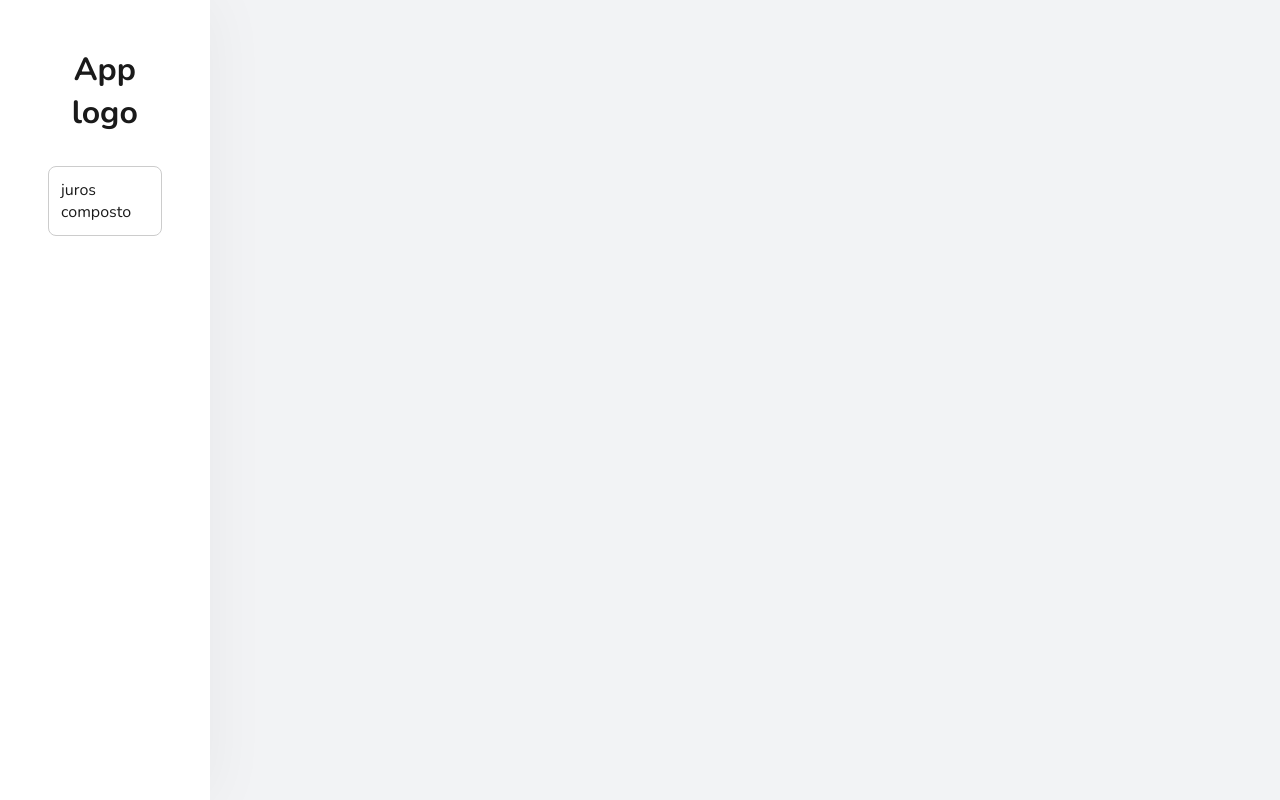
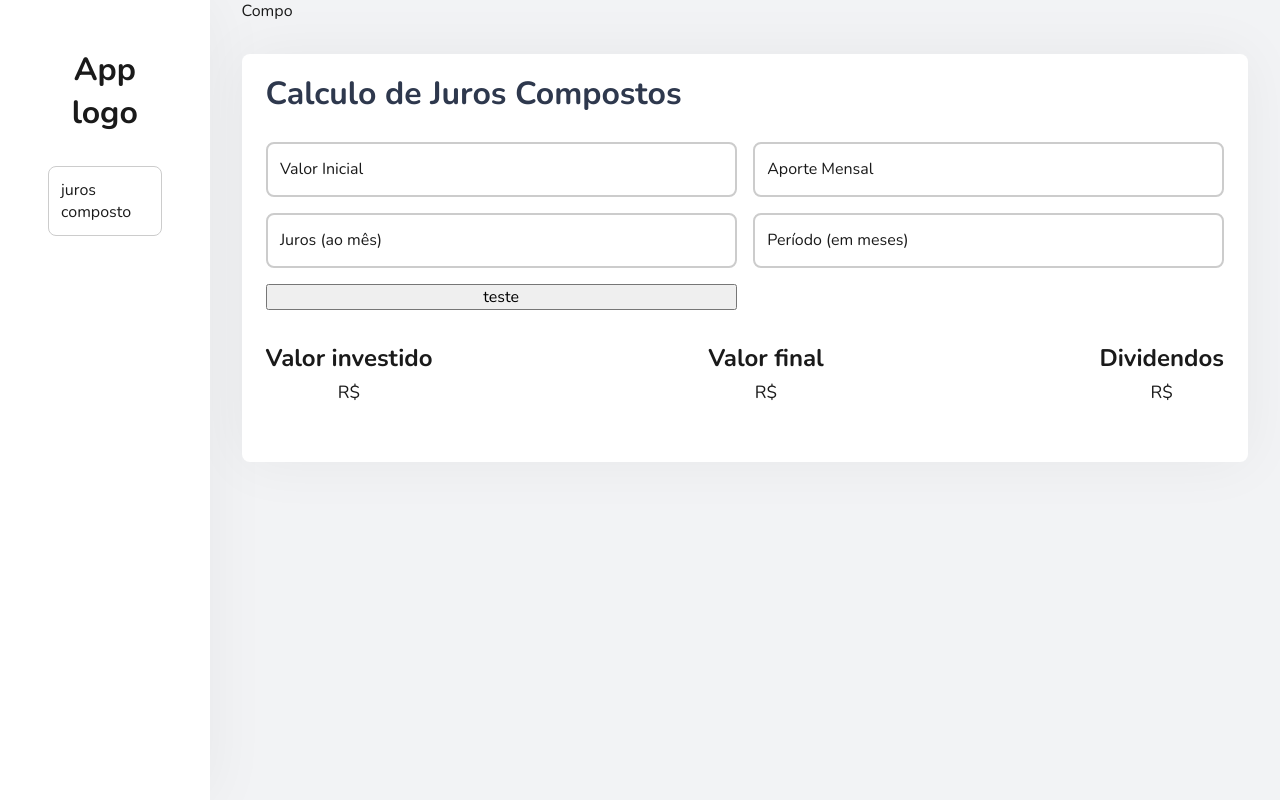
Before and after one commit to JaquesBoeno/ProsperGuard, a React (Vite) app in the folder packages/web/: page / in a window 1280 px wide. Built offline with nearby package versions, Linux system fonts and the light colour scheme.

Commit message:
add Compound Interest calculator

```diff
--- a/packages/web/src/App.tsx
+++ b/packages/web/src/App.tsx
@@ -2,6 +2,7 @@ import { BrowserRouter, Route, Routes } from 'react-router-dom'
 import './App.scss'
 import { SideBar } from './components/SideBar'
 import { Calcs } from './pages/Calcs'
+import { CompoundInterestContextProvider } from './contexts/CompoundInterestContext'
 
 const App = () => {
   return (
@@ -10,7 +11,14 @@ const App = () => {
         <SideBar />
         <div className="pages container">
           <Routes>
-            <Route path="/" element={<Calcs />} />
+            <Route
+              path="/"
+              element={
+                <CompoundInterestContextProvider>
+                  <Calcs />
+                </CompoundInterestContextProvider>
+              }
+            />
           </Routes>
         </div>
       </BrowserRouter>
--- a/packages/web/src/components/Input/CurrenceInput.tsx
+++ b/packages/web/src/components/Input/CurrencyInput.tsx
@@ -1,13 +1,14 @@
-import React, { useState } from 'react'
+import React, { Dispatch, SetStateAction, useState } from 'react'
 
 import './styles.scss'
 import { StandardInput } from '.'
 
 interface Props extends React.HTMLProps<HTMLInputElement> {
   label: string
+  setOutputValue: Dispatch<SetStateAction<number | undefined>>
 }
 
-const CurrencyInput: React.FC<Props> = ({ label, ...rest }) => {
+const CurrencyInput: React.FC<Props> = ({ label, setOutputValue, ...rest }) => {
   const [value, setValue] = useState('')
 
   const handleChange = (e: React.ChangeEvent<HTMLInputElement>) => {
@@ -21,6 +22,7 @@ const CurrencyInput: React.FC<Props> = ({ label, ...rest }) => {
       .padStart(4, '0')
     if (str == '0.00') str = ''
     setValue(str)
+    if (setOutputValue) setOutputValue(Number(str))
   }
 
   return (
--- a/packages/web/src/components/Input/index.tsx
+++ b/packages/web/src/components/Input/index.tsx
@@ -1,20 +1,33 @@
-import React from 'react'
+import React, { Dispatch, SetStateAction, useState } from 'react'
 import './styles.scss'
 
 interface Props extends React.HTMLProps<HTMLInputElement> {
   label: string
   prefix?: string
+  inputType?: 'number' | 'text'
+  setOutputValue?: Dispatch<SetStateAction<any>>
 }
 
 const StandardInput: React.FC<Props> = ({
   label,
   prefix,
   children,
+  inputType,
+  setOutputValue,
   ...rest
 }) => {
+  const [value, setValue] = useState('')
+
+  const handleChange = (e: React.ChangeEvent<HTMLInputElement>) => {
+    let str = e.target.value
+    if (inputType == 'number') str = str.replace(/\D/g, '')
+    setValue(str)
+    if (setOutputValue) setOutputValue(Number(str))
+  }
+
   return (
     <div className="InputComponent">
-      <input {...rest} required>
+      <input value={value} onChange={handleChange} {...rest} required>
         {children}
       </input>
       <span>{label}</span>
--- /dev/null
+++ b/packages/web/src/contexts/CompoundInterestContext.tsx
@@ -0,0 +1,79 @@
+import {
+  Dispatch,
+  ReactNode,
+  SetStateAction,
+  createContext,
+  useState,
+} from 'react'
+import {
+  FvWithMonthlyAndInitial,
+  Results,
+} from '../utils/formulasFinancialMathematics'
+
+interface CompoundInterestContextProps {
+  // Values
+  initialValue?: number
+  monthlyContribution?: number
+  interest?: number
+  time?: number
+
+  // Sets Values functions
+  setInitialValue: Dispatch<SetStateAction<number | undefined>>
+  setMonthlyContribution: Dispatch<SetStateAction<number | undefined>>
+  setInterest: Dispatch<SetStateAction<number | undefined>>
+  setTime: Dispatch<SetStateAction<number | undefined>>
+
+  // results
+  submit: () => void
+  results?: Results
+}
+
+export const CompoundInterestContext = createContext(
+  {} as CompoundInterestContextProps
+)
+
+interface CountdownProviderProps {
+  children: ReactNode
+}
+
+export const CompoundInterestContextProvider: React.FC<
+  CountdownProviderProps
+> = ({ children }) => {
+  const [initialValue, setInitialValue] = useState<number>()
+  const [monthlyContribution, setMonthlyContribution] = useState<number>()
+  const [interest, setInterest] = useState<number>()
+  const [time, setTime] = useState<number>()
+  const [results, setResults] = useState<Results>()
+
+  const submit = () => {
+    if (initialValue && monthlyContribution && interest && time) {
+      console.log(initialValue, monthlyContribution, interest, time)
+      setResults(
+        FvWithMonthlyAndInitial(
+          initialValue,
+          monthlyContribution,
+          interest / 100,
+          time
+        )
+      )
+    }
+  }
+  return (
+    <CompoundInterestContext.Provider
+      value={{
+        initialValue,
+        monthlyContribution,
+        interest,
+        time,
+        setInitialValue,
+        setMonthlyContribution,
+        setInterest,
+        setTime,
+        results,
+        submit,
+      }}
+    >
+      {children}
+    </CompoundInterestContext.Provider>
+  )
+}
--- a/packages/web/src/pages/Calcs/index.tsx
+++ b/packages/web/src/pages/Calcs/index.tsx
@@ -1,11 +1,62 @@
-import React from 'react'
+import React, { useContext } from 'react'
 
 import './styles.scss'
+import { CurrencyInput } from '../../components/Input/CurrencyInput'
+import { StandardInput } from '../../components/Input'
+import { CompoundInterestContext } from '../../contexts/CompoundInterestContext'
 
 const Calcs: React.FC = () => {
+  const {
+    setInitialValue,
+    setMonthlyContribution,
+    setInterest,
+    setTime,
+    submit,
+    results,
+  } = useContext(CompoundInterestContext)
+
   return (
-    <div className="">
-      <h1></h1>
+    <div className="CalcsPage">
+      Compo
+      <section className="CompoundInterest">
+        <h1>Calculo de Juros Compostos</h1>
+        <div className="InputsWrapper">
+          <CurrencyInput
+            setOutputValue={setInitialValue}
+            label="Valor Inicial"
+          />
+          <CurrencyInput
+            setOutputValue={setMonthlyContribution}
+            label="Aporte Mensal"
+          />
+          <StandardInput
+            inputType="number"
+            setOutputValue={setInterest}
+            label="Juros (ao mês)"
+          />
+          <StandardInput
+            inputType="number"
+            setOutputValue={setTime}
+            label="Período (em meses)"
+          />
+          <button onClick={submit}>teste</button>
+        </div>
+        <div className="results">
+          <p>
+            Valor investido <br />
+            <span>R$ {results?.totalInvested}</span>
+          </p>
+          <p>
+            Valor final
+            <br /> <span>R$ {results?.fv}</span>
+          </p>
+          <p>
+            Dividendos <br />
+            <span>R$ {results?.totalDividends}</span>
+          </p>
+        </div>
+        <div className="graph"></div>
+      </section>
     </div>
   )
 }
--- a/packages/web/src/pages/Calcs/styles.scss
+++ b/packages/web/src/pages/Calcs/styles.scss
@@ -0,0 +1,25 @@
+.CalcsPage {
+  .CompoundInterest {
+    > div {
+      margin-top: 2rem;
+    }
+    .InputsWrapper {
+      display: grid;
+      grid-template-columns: 1fr 1fr;
+      gap: 1rem;
+    }
+    .results {
+      display: flex;
+      justify-content: space-between;
+      p {
+        font-weight: bold;
+        font-size: 1.5rem;
+        text-align: center;
+        span {
+          font-weight: 400;
+          font-size: 1.1rem;
+        }
+      }
+    }
+  }
+}
--- a/packages/web/src/utils/formulasFinancialMathematics.ts
+++ b/packages/web/src/utils/formulasFinancialMathematics.ts
@@ -32,9 +32,11 @@ export const FvWithMonthlyAndInitial = (
   I: number /* Interest per month */,
   T: number /* Interest per month */
 ) => {
-  const fv = CompoundInterest(C, I, T).fv + FvWithMonthly(R, I, T).fv
-  const totalInvested = C + R * T
-  const totalDividends = fv - totalInvested
+  const fv = Number(
+    (CompoundInterest(C, I, T).fv + FvWithMonthly(R, I, T).fv).toFixed(2)
+  )
+  const totalInvested = Number((C + R * T).toFixed(2))
+  const totalDividends = Number((fv - totalInvested).toFixed(2))
 
   return { fv, totalInvested, totalDividends }
 }
```
Also changed, not shown: packages/web/.eslintrc.cjs.
